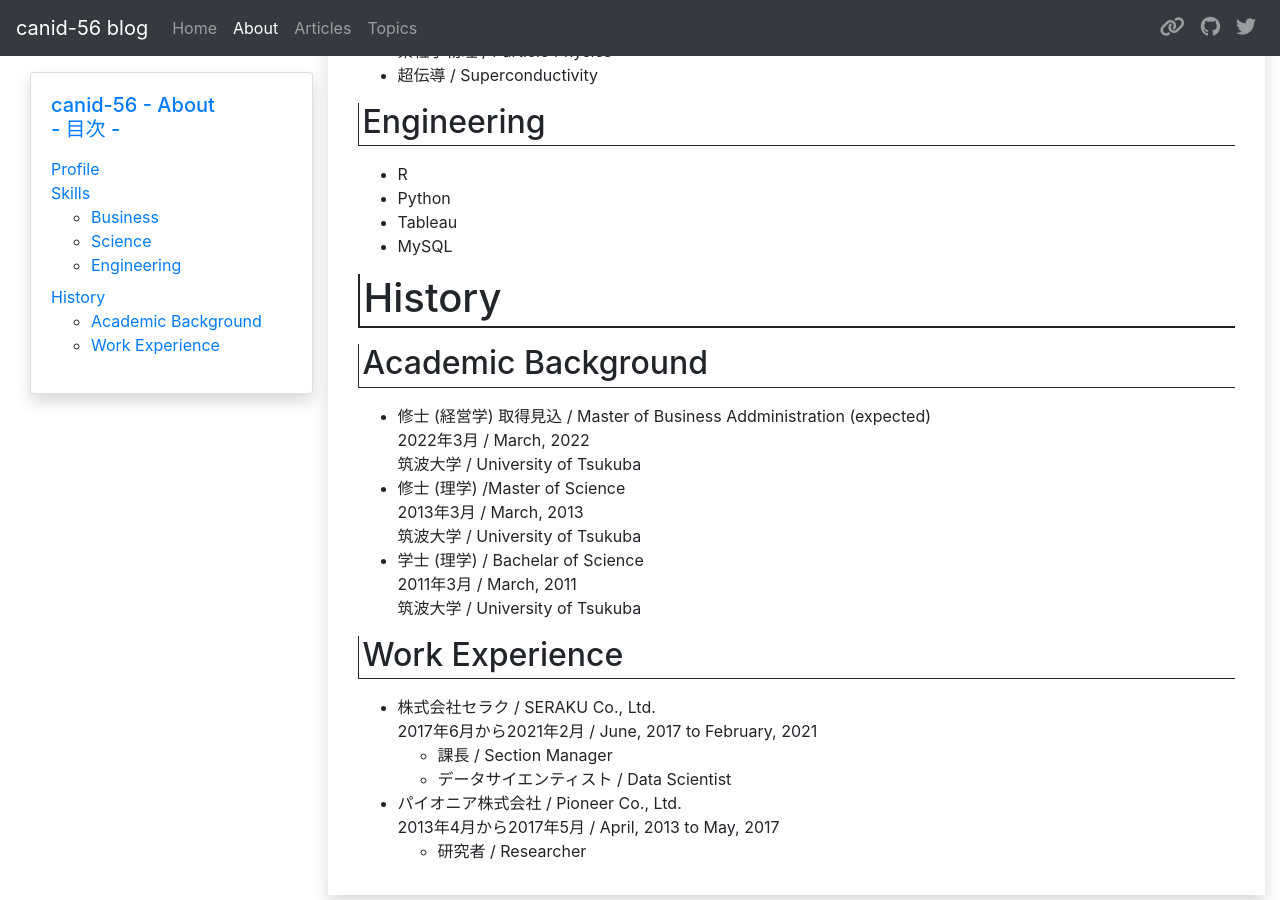
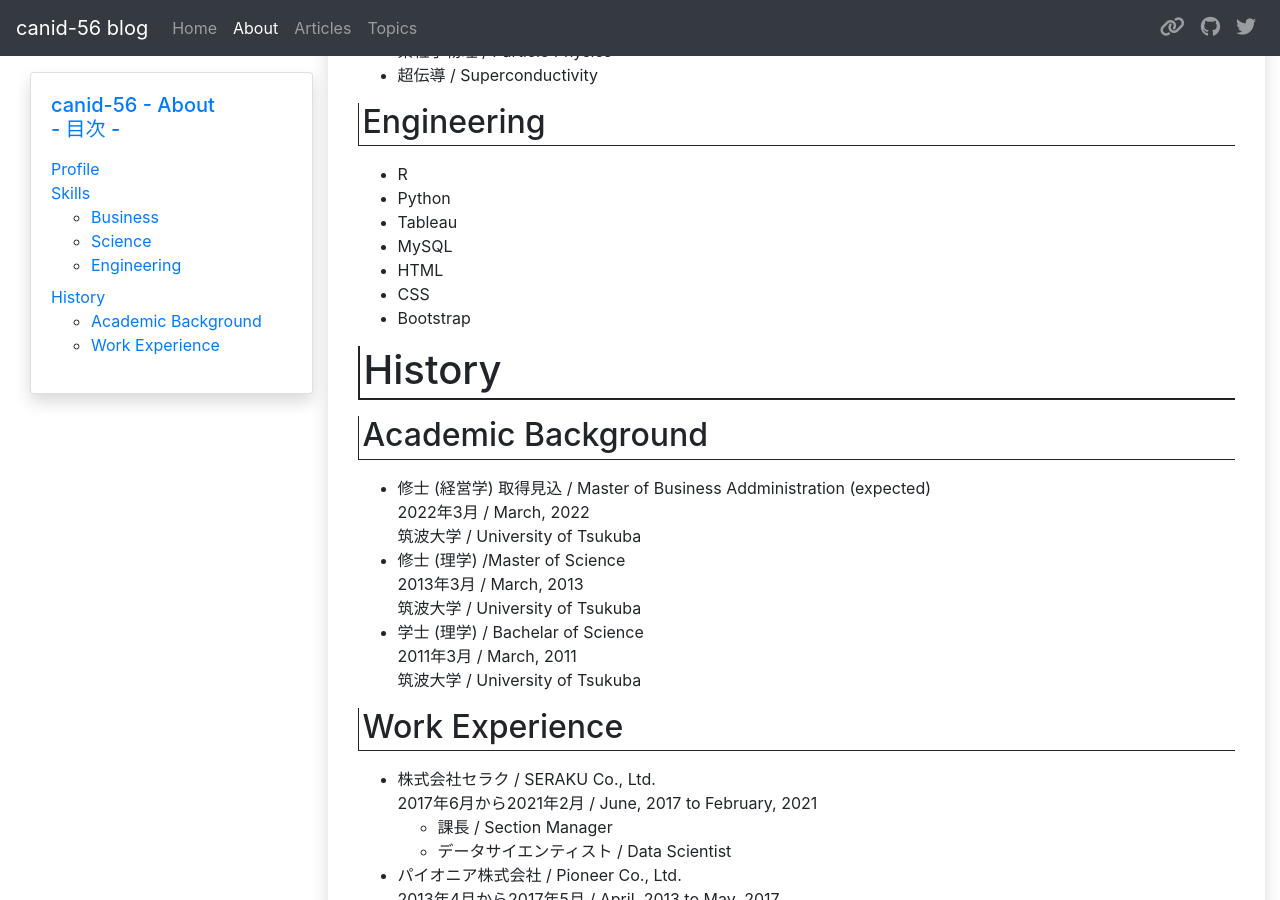
Before and after one commit to canid-56/blog, a Jekyll site: the page built from about.md, in a window 1280 px wide and 900 px high, scrolled down 964 px. Built offline with Jekyll 4.4.1, drawn with Linux system fonts in a browser that asks for light colours; nearby versions of some CDN libraries.

Commit message:
add frontend skills in about.md

```diff
--- a/about.md
+++ b/about.md
@@ -37,6 +37,9 @@ title: canid-56 - About
 - Python
 - Tableau
 - MySQL
+- HTML
+- CSS
+- Bootstrap
 
 # History
 
```
